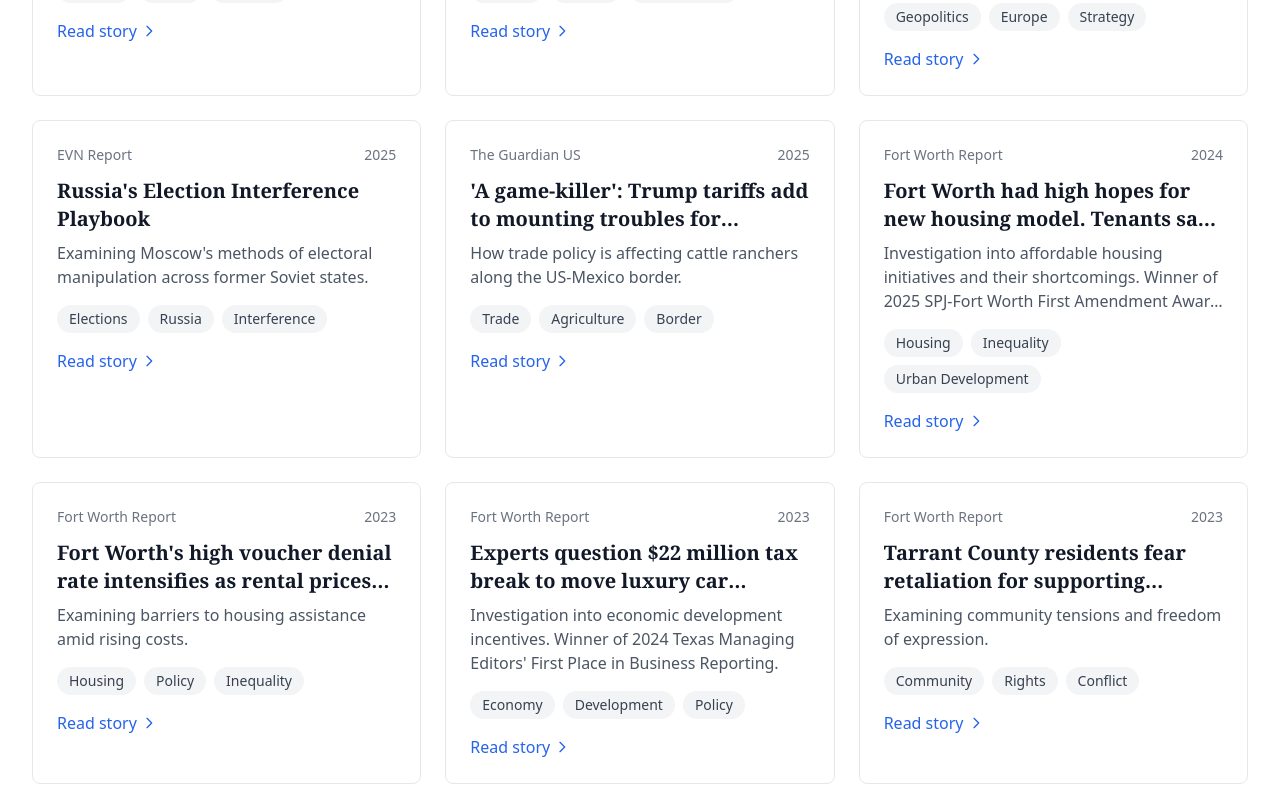
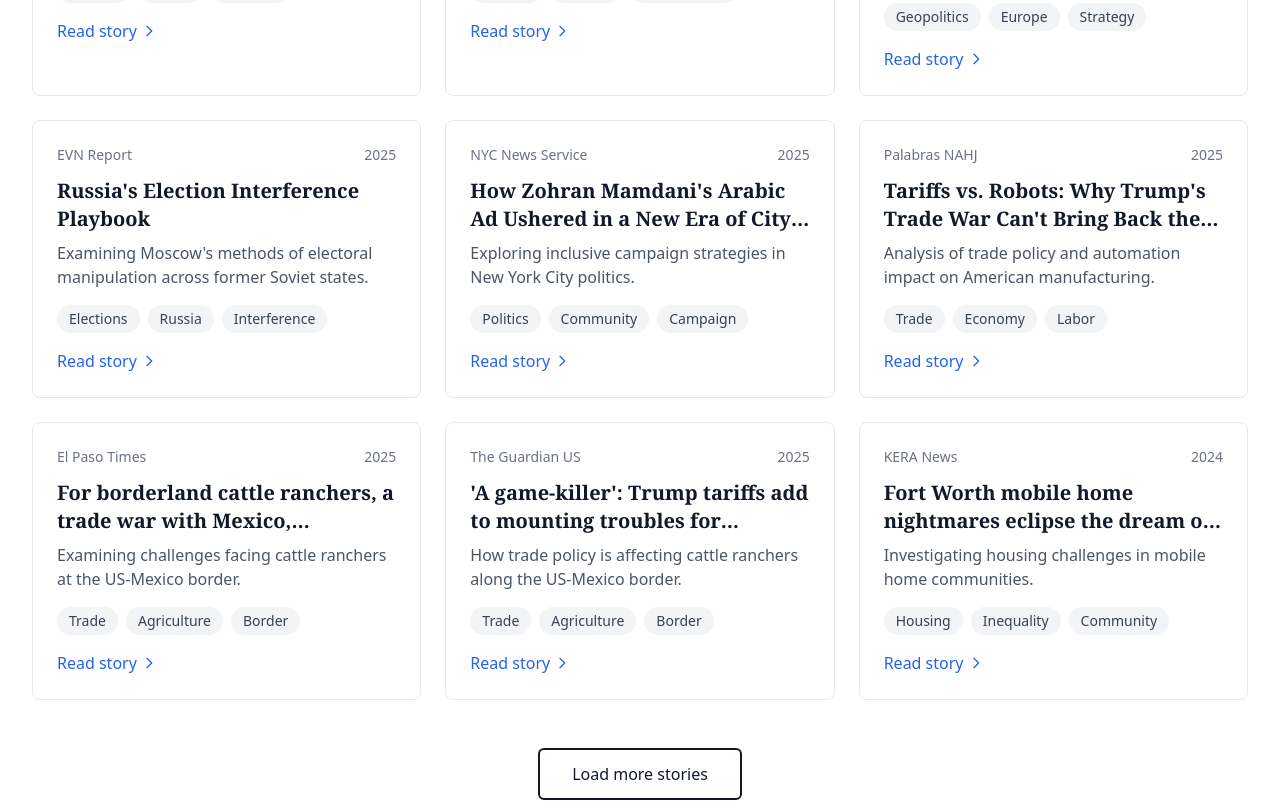
Before and after one commit to edlight123/sandra-sadek, a Next.js app: page /work in a window 1280 px wide. Shown: the part 740-1542 px from the top of the page. Built offline with nearby package versions, Linux system fonts and the light colour scheme.

Commit message:
Update work and research data with all actual articles from Sandra's portfolio

```diff
--- a/data/work.ts
+++ b/data/work.ts
@@ -47,6 +47,39 @@ export const workItems: WorkItem[] = [
   },
   {
     id: 'w5',
+    title: 'How Zohran Mamdani\'s Arabic Ad Ushered in a New Era of City Campaigning',
+    dek: 'Exploring inclusive campaign strategies in New York City politics.',
+    outlet: 'NYC News Service',
+    year: 2025,
+    region: 'US_LOCAL',
+    topics: ['Politics', 'Community', 'Campaign'],
+    format: 'Feature',
+    url: 'https://www.nycitynewsservice.com/2025/12/10/how-zohran-mamdanis-arabic-ad-ushered-a-new-era-of-inclusive-campaigning-for-the-city/',
+  },
+  {
+    id: 'w6',
+    title: 'Tariffs vs. Robots: Why Trump\'s Trade War Can\'t Bring Back the Jobs of the Past',
+    dek: 'Analysis of trade policy and automation impact on American manufacturing.',
+    outlet: 'Palabras NAHJ',
+    year: 2025,
+    region: 'US_LOCAL',
+    topics: ['Trade', 'Economy', 'Labor'],
+    format: 'Analysis',
+    url: 'https://www.palabranahj.org/archive/tariffs-vs-robots-why-trumps-trade-war-cant-bring-back-the-jobs-of-the-past',
+  },
+  {
+    id: 'w7',
+    title: 'For borderland cattle ranchers, a trade war with Mexico, screwworm adds to list of troubles',
+    dek: 'Examining challenges facing cattle ranchers at the US-Mexico border.',
+    outlet: 'El Paso Times',
+    year: 2025,
+    region: 'US_MX_BORDER',
+    topics: ['Trade', 'Agriculture', 'Border'],
+    format: 'Feature',
+    url: 'https://www.elpasotimes.com/story/news/2025/05/16/a-trade-war-with-mexico-screwworm-could-led-to-higher-beef-prices-el-paso-trump-cattle-industry/83494270007/',
+  },
+  {
+    id: 'w8',
     title: '\'A game-killer\': Trump tariffs add to mounting troubles for borderland cattle ranchers',
     dek: 'How trade policy is affecting cattle ranchers along the US-Mexico border.',
     outlet: 'The Guardian US',
@@ -57,7 +90,18 @@ export const workItems: WorkItem[] = [
     url: 'https://www.theguardian.com/us-news/2025/may/06/trump-tariffs-cattle-ranchers-mexico',
   },
   {
-    id: 'w6',
+    id: 'w9',
+    title: 'Fort Worth mobile home nightmares eclipse the dream of homeownership for some',
+    dek: 'Investigating housing challenges in mobile home communities.',
+    outlet: 'KERA News',
+    year: 2024,
+    region: 'US_LOCAL',
+    topics: ['Housing', 'Inequality', 'Community'],
+    format: 'Feature',
+    url: 'https://www.keranews.org/news/2024-05-17/fort-worth-mobile-home-nightmares-eclipse-the-dream-of-homeownership-for-some',
+  },
+  {
+    id: 'w10',
     title: 'Fort Worth had high hopes for new housing model. Tenants say it fell short',
     dek: 'Investigation into affordable housing initiatives and their shortcomings. Winner of 2025 SPJ-Fort Worth First Amendment Award for Defending the Disadvantaged.',
     outlet: 'Fort Worth Report',
@@ -68,7 +112,7 @@ export const workItems: WorkItem[] = [
     url: 'https://fortworthreport.org/2024/04/14/fort-worth-had-high-hopes-for-new-housing-model-tenants-say-it-fell-short/',
   },
   {
-    id: 'w7',
+    id: 'w11',
     title: 'Fort Worth\'s high voucher denial rate intensifies as rental prices rise',
     dek: 'Examining barriers to housing assistance amid rising costs.',
     outlet: 'Fort Worth Report',
@@ -79,7 +123,18 @@ export const workItems: WorkItem[] = [
     url: 'https://fortworthreport.org/2023/11/26/fort-worths-high-voucher-denial-rate-intensifies-as-rental-prices-rise/',
   },
   {
-    id: 'w8',
+    id: 'w12',
+    title: 'Tarrant County residents fear retaliation for supporting Palestinians. Why?',
+    dek: 'Examining community tensions and freedom of expression.',
+    outlet: 'Fort Worth Report',
+    year: 2023,
+    region: 'US_LOCAL',
+    topics: ['Community', 'Rights', 'Conflict'],
+    format: 'Feature',
+    url: 'https://fortworthreport.org/2023/10/31/tarrant-county-residents-fear-retaliation-for-supporting-palestinians-why/',
+  },
+  {
+    id: 'w13',
     title: 'Experts question $22 million tax break to move luxury car dealership to Clearfork shopping center',
     dek: 'Investigation into economic development incentives. Winner of 2024 Texas Managing Editors\' First Place in Business Reporting.',
     outlet: 'Fort Worth Report',
@@ -90,18 +145,29 @@ export const workItems: WorkItem[] = [
     url: 'https://fortworthreport.org/2023/09/05/experts-question-22-million-tax-break-to-move-luxury-car-dealership-to-clearfork-shopping-center/',
   },
   {
-    id: 'w9',
-    title: 'Tarrant County residents fear retaliation for supporting Palestinians. Why?',
-    dek: 'Examining community tensions and freedom of expression.',
+    id: 'w14',
+    title: 'Regional officials consider traffic challenges for 2026 World Cup. Here\'s what we know so far',
+    dek: 'Analysis of transportation planning for the 2026 World Cup in North Texas.',
+    outlet: 'Fort Worth Report/KERA News',
+    year: 2023,
+    region: 'US_LOCAL',
+    topics: ['Transportation', 'Development', 'Sports'],
+    format: 'Feature',
+    url: 'https://fortworthreport.org/2023/08/27/regional-officials-consider-traffic-challenges-for-2026-world-cup-heres-what-we-know-so-far/',
+  },
+  {
+    id: 'w15',
+    title: 'Fort Worth prepares last remaining swaths of vacant land for major development',
+    dek: 'Reporting on urban development and land use planning.',
     outlet: 'Fort Worth Report',
     year: 2023,
     region: 'US_LOCAL',
-    topics: ['Community', 'Rights', 'Conflict'],
+    topics: ['Development', 'Urban Planning', 'Real Estate'],
     format: 'Feature',
-    url: 'https://fortworthreport.org/2023/10/31/tarrant-county-residents-fear-retaliation-for-supporting-palestinians-why/',
+    url: 'https://fortworthreport.org/2023/05/28/fort-worth-prepares-last-remaining-swaths-of-vacant-land-for-major-development/',
   },
   {
-    id: 'w10',
+    id: 'w16',
     title: 'A year after Russian invasion, resettled Ukrainian family dreams of peace back home',
     dek: 'Profile of a Ukrainian refugee family rebuilding their lives in Texas.',
     outlet: 'Fort Worth Report',
```
Also changed, not shown: data/research.ts (+12 -39 lines).
